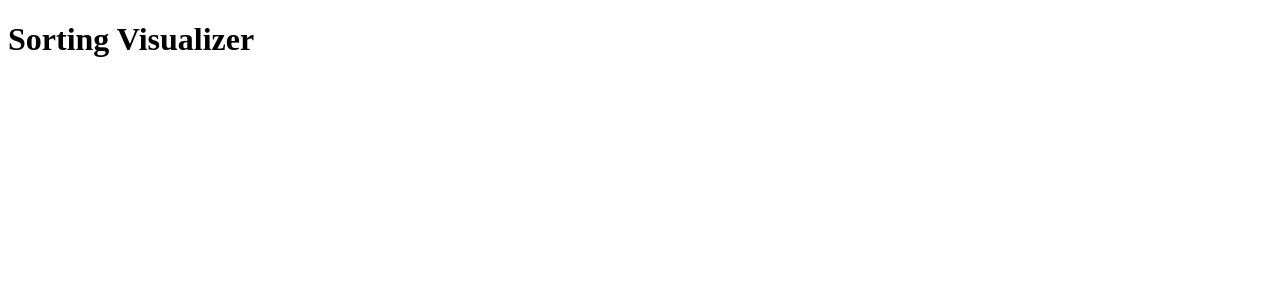
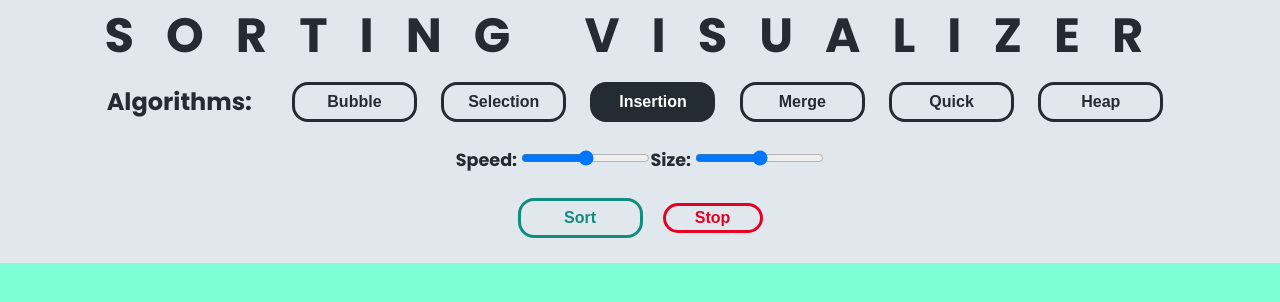
Before and after one commit to requireDwyer/Sorting-Visualizer, a plain HTML site: page index.html in a window 1280 px wide. Drawn offline with Linux system fonts and the light colour scheme.

Commit message:
initial work

```diff
--- a/app.js
+++ b/app.js
@@ -0,0 +1,38 @@
+// RADIO BUTTONS
+const radioHTMLCollection = document.getElementsByClassName("radio");
+const radioButtons = [...radioHTMLCollection];
+
+radioButtons[2].classList.add("radio--selected");
+let radioButtonSelected = "insertion";
+
+radioButtons.forEach((radioButton) => {
+  radioButton.addEventListener("click", (event) => radioButtonHandler(event));
+});
+
+const clearStyleFromList = (array, className) => {
+  array.forEach((element) => element.classList.remove(className));
+};
+
+const radioButtonHandler = (event) => {
+  clearStyleFromList(radioButtons, "radio--selected");
+  radioButtonSelected = event.target.innerText.toLowerCase();
+  event.target.classList.add("radio--selected");
+};
+
+// START-STOP BUTTONS
+const startStopHTMLCollection = document.getElementsByClassName("start-stop");
+const startStopButtons = [...startStopHTMLCollection];
+
+let startStopButton = "";
+
+startStopButtons.forEach((button) => {
+  button.addEventListener("click", (event) => startStopButtonHandler(event));
+});
+
+const startStopButtonHandler = (event) => {
+  const buttonName = `${event.target.innerText.toLowerCase()}--radio`;
+  clearStyleFromList(startStopButtons, "sort--radio--selected");
+  clearStyleFromList(startStopButtons, "stop--radio--selected");
+  event.target.classList.add(`${buttonName}--selected`);
+  startStopButton = buttonName;
+};
--- a/index.html
+++ b/index.html
@@ -5,10 +5,53 @@
     <meta http-equiv="X-UA-Compatible" content="IE=edge" />
     <meta name="viewport" content="width=device-width, initial-scale=1.0" />
     <title>Sorting Visualizer</title>
+    <!-- Fonts -->
+    <link rel="preconnect" href="https://fonts.gstatic.com" />
+    <link
+      href="https://fonts.googleapis.com/css2?family=Poppins:wght@400;700&display=swap"
+      rel="stylesheet"
+    />
     <!-- Styles -->
     <link rel="stylesheet" href="styles.css" />
+    <!-- Script -->
+    <script src="app.js" defer></script>
   </head>
   <body>
-    <h1>Sorting Visualizer</h1>
+    <header class="header">
+      <h2 class="title">SORTING VISUALIZER</h2>
+      <nav class="nav">
+        <section class="nav__algorithms">
+          <h2 class="nav__algorithms__title">Algorithms:</h2>
+          <div class="nav__algorithms__buttons">
+            <button class="radio">Bubble</button>
+            <button class="radio">Selection</button>
+            <button class="radio">Insertion</button>
+            <button class="radio">Merge</button>
+            <button class="radio">Quick</button>
+            <button class="radio">Heap</button>
+          </div>
+        </section>
+
+        <section class="nav__sliders">
+          <div class="nav__slider__speed">
+            <label for="sort-speed">Speed:</label>
+            <input type="range" id="sort-speed" name="sort-speed" min="0" max="100" />
+          </div>
+
+          <div class="nav__slider__size">
+            <label for="sort-size">Size:</label>
+            <input type="range" id="sort-size" name="sort-size" min="0" max="100" />
+          </div>
+        </section>
+
+        <section class="nav__controls">
+          <button class="start-stop sort--radio">Sort</button>
+          <button class="start-stop stop--radio">Stop</button>
+        </section>
+      </nav>
+    </header>
+    <main>
+      <section class="bar__container"></section>
+    </main>
   </body>
 </html>
--- a/styles.css
+++ b/styles.css
@@ -0,0 +1,127 @@
+* {
+  margin: 0;
+  padding: 0;
+}
+
+:root {
+  font-family: "Poppins", sans-serif;
+}
+
+.header {
+  background-color: #e1e8ed;
+  display: flex;
+  flex-direction: column;
+  justify-content: center;
+  align-items: center;
+}
+
+.title {
+  font-size: 3rem;
+  letter-spacing: 2rem;
+  color: #242c33;
+}
+
+.nav__algorithms {
+  display: flex;
+}
+
+.nav__algorithms__title {
+  color: #242c33;
+  text-align: center;
+  padding-top: 12px;
+}
+
+.nav__algorithms__buttons {
+  margin-left: 30px;
+}
+
+.nav__sliders label {
+  font-size: 1.1rem;
+  font-weight: 700;
+  color: #242c33;
+}
+
+.radio {
+  background-color: #e1e8ed;
+  border: 3px solid #242c33;
+  border-radius: 16px;
+  color: #242c33;
+  width: 125px;
+  height: 40px;
+  font-size: 1rem;
+  font-weight: 700;
+  margin: 10px;
+}
+
+.radio:hover {
+  cursor: pointer;
+}
+
+.radio--selected {
+  background-color: #242c33;
+  color: white;
+  transition: background-color 0.1s ease-in-out;
+}
+
+.sort--radio {
+  background-color: #e1e8ed;
+  border: 3px solid #128c7e;
+  border-radius: 16px;
+  color: #128c7e;
+  width: 125px;
+  height: 40px;
+  font-size: 1rem;
+  font-weight: 700;
+  margin: 10px;
+}
+
+.sort--radio:hover {
+  cursor: pointer;
+}
+
+.sort--radio--selected {
+  background-color: #128c7e;
+  color: white;
+  transition: background-color 0.1s ease-in-out;
+}
+
+.stop--radio {
+  background-color: #e1e8ed;
+  border: 3px solid #e60023;
+  border-radius: 16px;
+  color: #e60023;
+  width: 100px;
+  height: 30px;
+  font-size: 1rem;
+  font-weight: 700;
+  margin: 10px;
+}
+
+.stop--radio:hover {
+  cursor: pointer;
+}
+
+.stop--radio--selected {
+  background-color: #e60023;
+  color: white;
+  transition: background-color 0.1s ease-in-out;
+}
+
+.nav__sliders {
+  display: flex;
+  justify-content: center;
+  align-items: center;
+  margin: 15px;
+}
+
+.nav__controls {
+  display: flex;
+  justify-content: center;
+  align-items: center;
+  margin-bottom: 15px;
+}
+
+.bar__container {
+  background-color: aquamarine;
+  height: 600px;
+}
```
